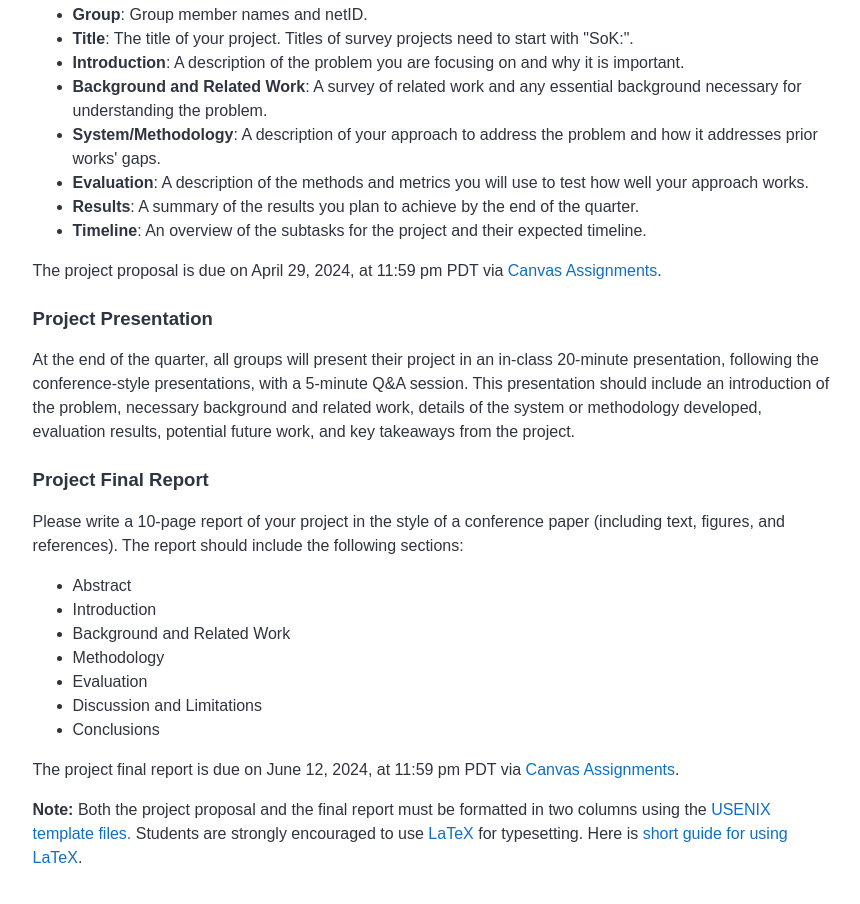
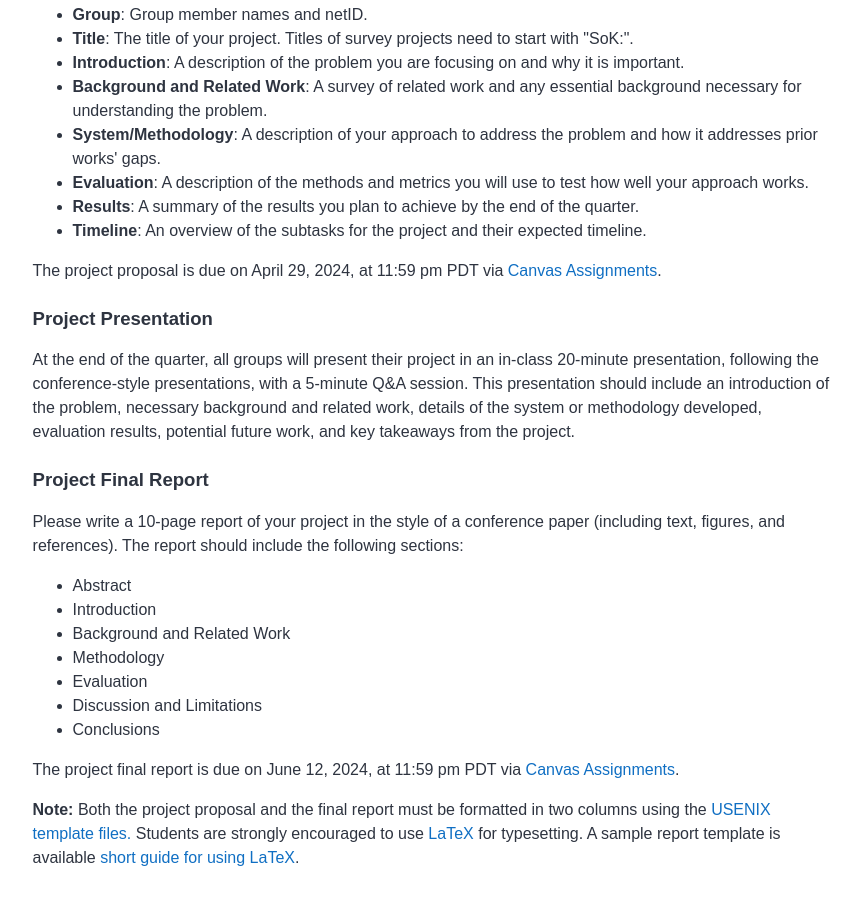
Before and after one commit to Habiba-Farrukh/Habiba-Farrukh.github.io, a plain HTML site: page teaching/cs295_spring24/project.html in a window 1280 px wide. Shown: the part 814-1718 px from the top of the page, without its empty margins (207-1067 px from the left). Drawn offline with Linux system fonts and the light colour scheme.

Commit message:
Update project.html

```diff
--- a/teaching/cs295_spring24/project.html
+++ b/teaching/cs295_spring24/project.html
@@ -80,7 +80,7 @@
     <p>
 
 
-<strong>Note:</strong> Both the project proposal and the final report must be formatted in two columns using the <a href="https://www.usenix.org/conferences/author-resources/paper-templates">USENIX template files</a><span class="auto-style1"><a href="https://www.usenix.org/conferences/author-resources/paper-templates">.</a> Students are strongly encouraged to use <a href="http://www.latex-project.org/">LaTeX</a> for typesetting. Here is <a href="http://tug.ctan.org/info/latex-veryshortguide/veryshortguide.pdf">short guide for using LaTeX</a>.</span>
+<strong>Note:</strong> Both the project proposal and the final report must be formatted in two columns using the <a href="https://www.usenix.org/conferences/author-resources/paper-templates">USENIX template files</a><span class="auto-style1"><a href="https://www.usenix.org/conferences/author-resources/paper-templates">.</a> Students are strongly encouraged to use <a href="http://www.latex-project.org/">LaTeX</a> for typesetting. A sample report template is available <a href="https://www.overleaf.com/read/jtbnqnfzybpc#5775a6>here. Students are welcome to create a copy of this Overleaf project and use it for the project proposal and report. Here is a <a href="http://tug.ctan.org/info/latex-veryshortguide/veryshortguide.pdf">short guide for using LaTeX</a>.</span>
 
 
 </div>
```
